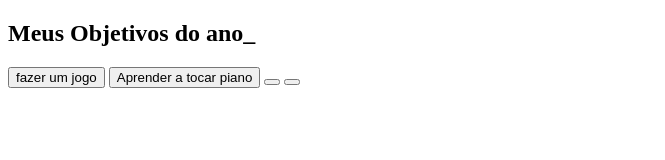
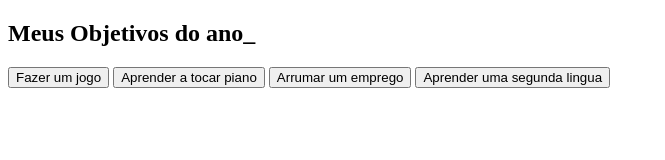
Before and after one commit to NoIdeia/ProjetoDeVida, a plain HTML site: page index.html in a window 1280 px wide. Shown: the whole page, without its empty margins (0-665 px from the left). Drawn offline with Linux system fonts and the light colour scheme.

Commit message:
pequenas adiçoes

```diff
--- a/index.html
+++ b/index.html
@@ -10,10 +10,10 @@
         <h2 class="titulo-principal">Meus Objetivos do ano<span>_</span></h2>
         <div class="conteudo">
             <div class="botoes">
-                <button class="botao">fazer um jogo</button>
+                <button class="botao">Fazer um jogo</button>
                 <button class="botao">Aprender a tocar piano</button>
-                <button class="botao"></button>
-                <button class="botao"></button>
+                <button class="botao">Arrumar um emprego</button>
+                <button class="botao">Aprender uma segunda lingua</button>
             </div>
         </div>
     </section>
```
